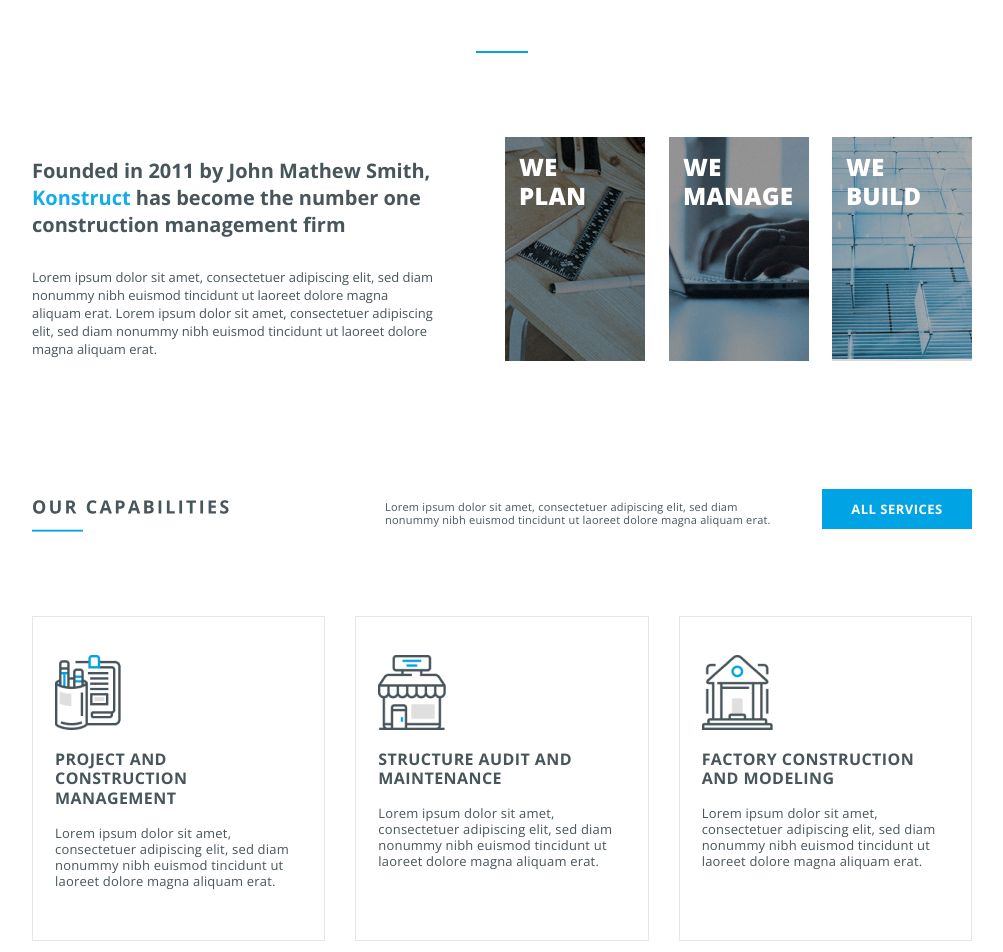
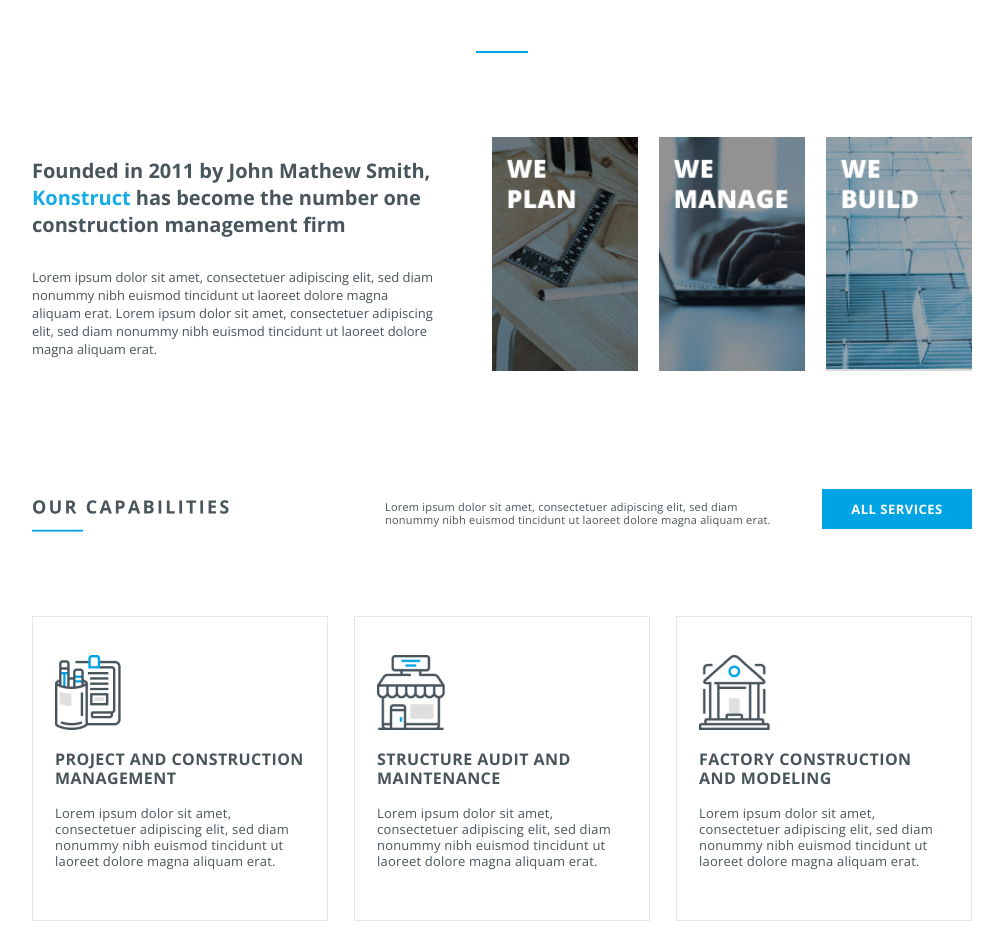
Before and after one commit to quarentyne/prohect-MAGNA, a plain HTML site: page index.html in a window 1280 px wide. Shown: the part 1100-2052 px from the top of the page, without its empty margins (138-1141 px from the left). Drawn offline with nearby package versions, Linux system fonts and the light colour scheme; files whose address does not match are found by name.

Commit message:
Add files via upload

```diff
--- a/style.css
+++ b/style.css
@@ -92,8 +92,12 @@ li {
 .coloroid {
   color: #16ace8;
 }
+.images {
+  width: 480px;
+  display: flex;
+  justify-content: space-between;
+}
 .images img {
-  margin-left: 20px;
   transition: 0.5s ease;
 }
 .images img:hover {
@@ -141,12 +145,12 @@ li {
 .third-service-bottom {
   padding: 38px 22px;
   border: solid 1px #e6e6e6;
-  width: 295px;
+  width: 250px; /* С этой шириной вместо 295px работает как надо. Почему в браузере отображается ширина каждого блока 296px? */
 }
-.first-service-bottom,
+/* .first-service-bottom,
 .second-service-bottom {
   margin-right: 30px;
-}
+} */
 .bold-service {
   font-weight: bold;
   font-size: 16px;
```
